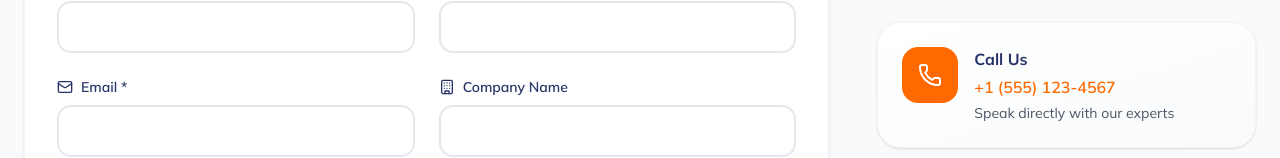
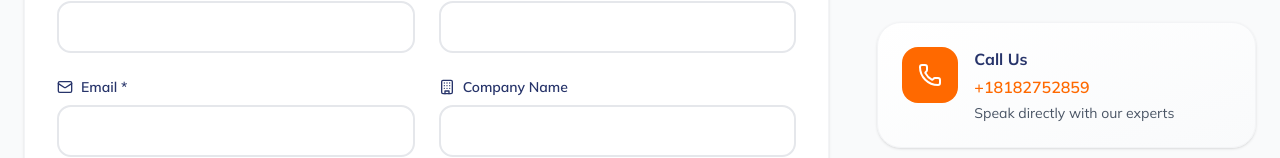
Before and after one commit to heettimbadiya/blockchain-intelligence-website, a React (Vite) app: page /contact in a window 1280 px wide. Shown: the part 695-853 px from the top of the page. Built offline with nearby package versions, Linux system fonts and the light colour scheme; the HTML template or start-up script is replaced by a standard one.

Commit message:
- change contact details

```diff
--- a/src/components/contact/ContactSection.jsx
+++ b/src/components/contact/ContactSection.jsx
@@ -78,8 +78,8 @@ export default function ContactSection() {
         {
             icon: Phone,
             title: "Call Us",
-            details: "+1 (555) 123-4567",
-            href: "tel:+15551234567",
+            details: "+18182752859",
+            href: "tel:+18182752859",
             description: "Speak directly with our experts",
         },
         {
```
